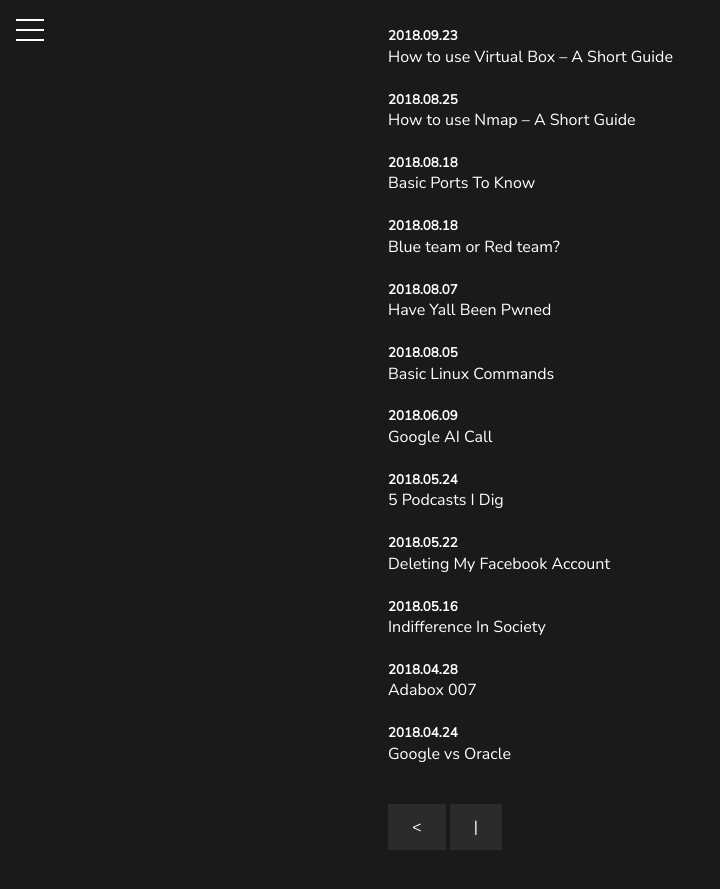
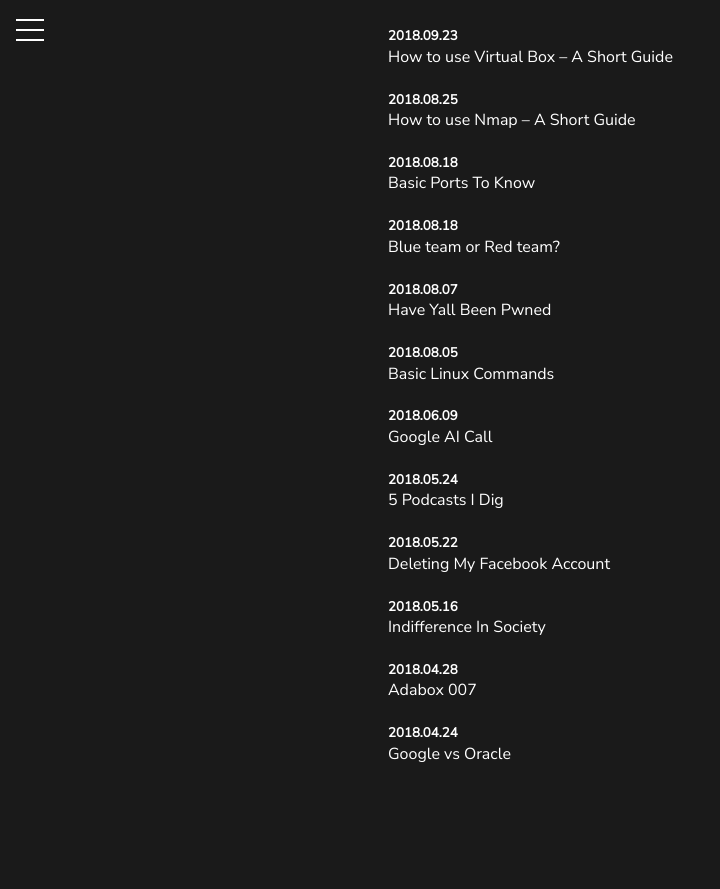
Before and after one commit to cobaltclaudia/cobaltclaudia.github.io, a Jekyll site: the page posts.html, which Jekyll copies as it is, in a window 1280 px wide and 900 px high, scrolled down 1658 px. Shown: the top 889 px of the window, without its empty margins (0-720 px from the left). Built offline with Jekyll 4.4.1, drawn with Linux system fonts in a browser that asks for light colours.

Commit message:
Minor change

```diff
--- a/posts.html
+++ b/posts.html
@@ -186,9 +186,7 @@
         <br><br>
 
 
-        <a href="../2021/2021-blogPosts.html" class="btn" title="older">< </a>
-        <a class="btn" title="current">| </a>
-        <br><br><br>
+        <br><br><br><br><br>
 
     </div>
 </header>
```
